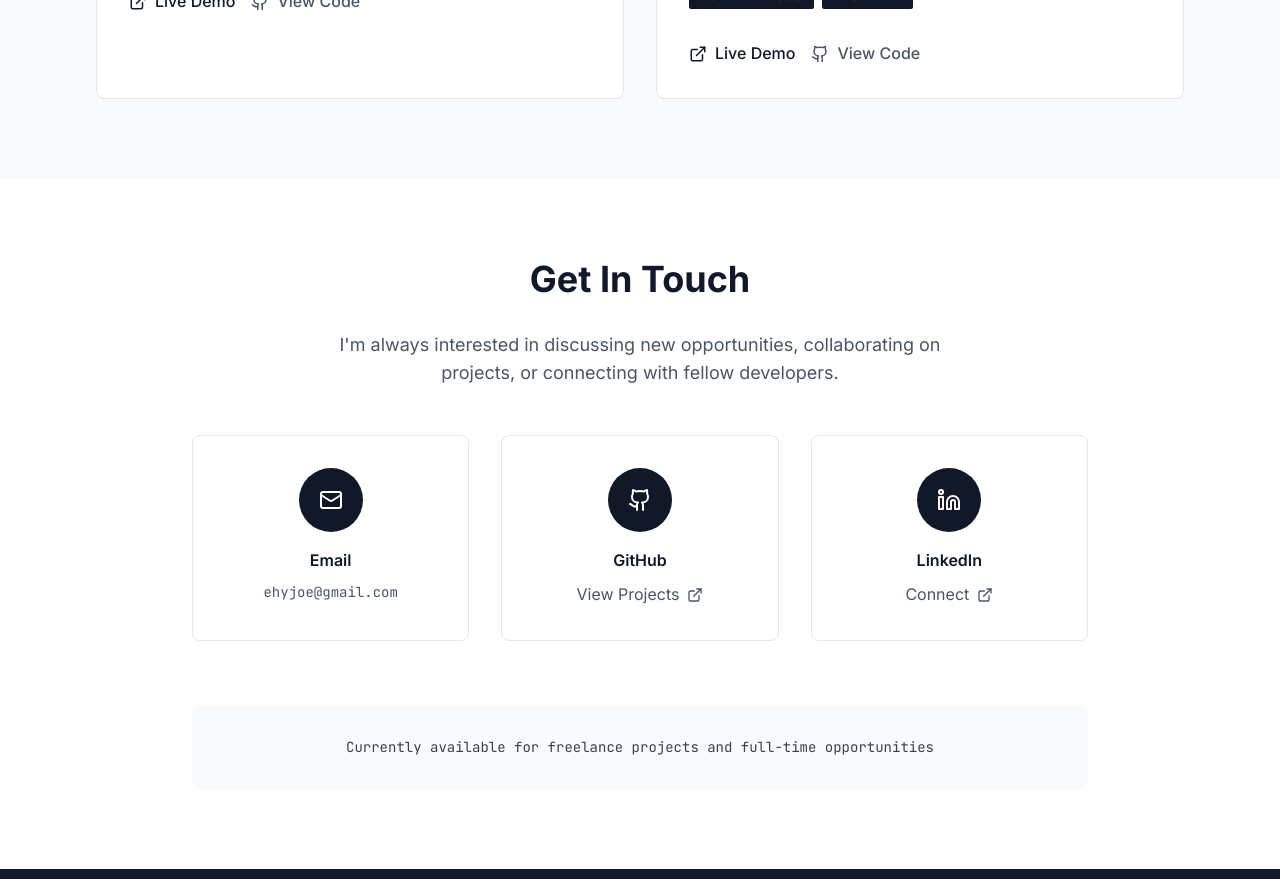
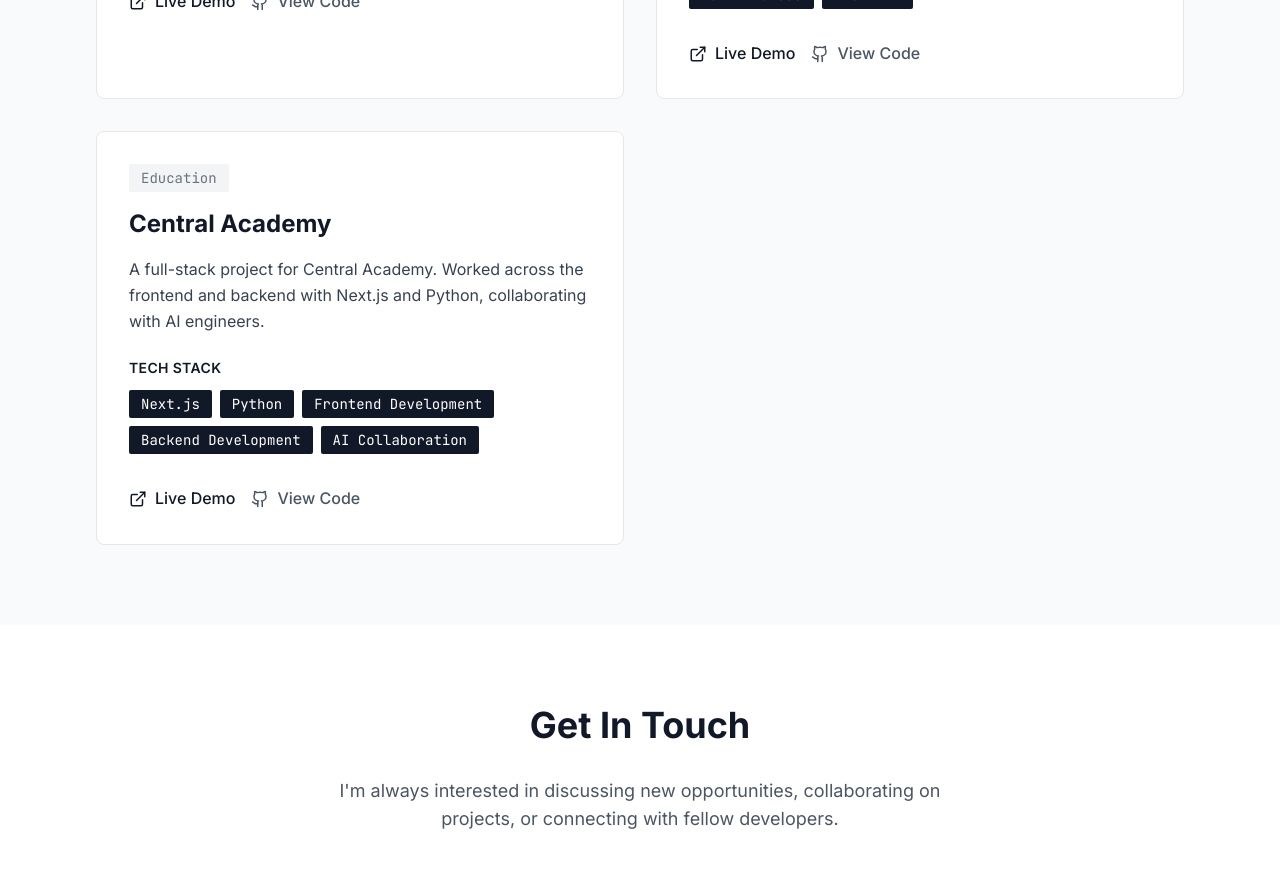
Before and after one commit to EhyJoe/my-portfolio, a React (Vite) app: page / in a window 1280 px wide. Shown: the part 4340-5219 px from the top of the page. Built offline with nearby package versions, Linux system fonts and the light colour scheme.

Commit message:
Add Central Academy project

```diff
--- a/src/data/projects.js
+++ b/src/data/projects.js
@@ -72,6 +72,15 @@ export const projects = [
     demoUrl: "#",
     category: "Non-Profit / Foundation"
   },
+  {
+    id: 9,
+    title: "Central Academy",
+    description: "A full-stack project for Central Academy. Worked across the frontend and backend with Next.js and Python, collaborating with AI engineers.",
+    techStack: ["Next.js", "Python", "Frontend Development", "Backend Development", "AI Collaboration"],
+    liveUrl: "https://centralacad.online",
+    demoUrl: "#",
+    category: "Education"
+  },
 ];
 
 export const skills = [
```
